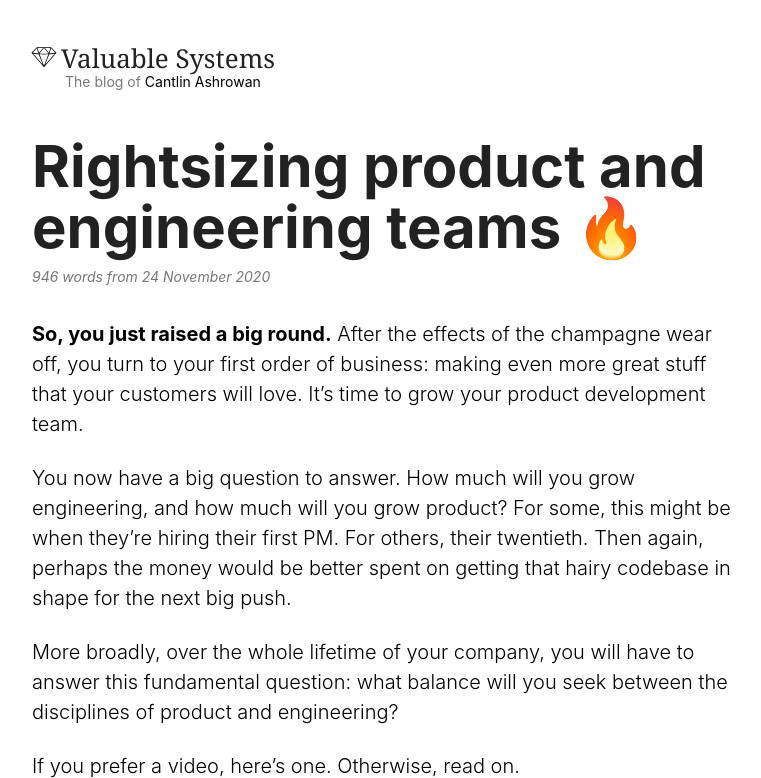
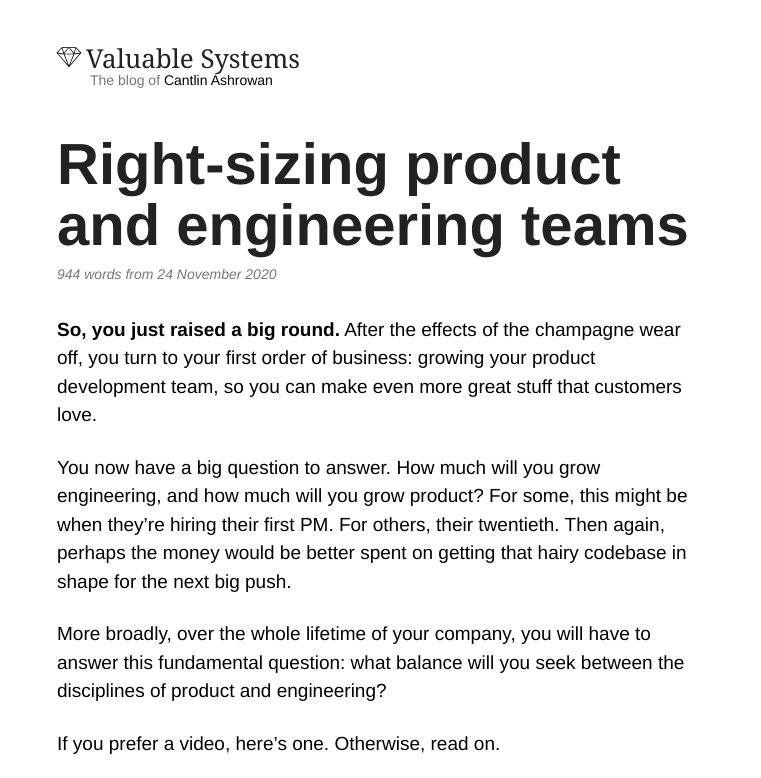
Before and after one commit to cantlin/at.cantl.in, a Jekyll site: the page built from _posts/2020-11-24-rightsizing-product-and-engineering-teams.md, in a window 1280 px wide, cut to the strip 0-778 px from the top of the page. Shown: the whole strip, without its empty margins (258-1019 px from the left). Built offline with Jekyll 4.4.1, drawn with Linux system fonts in a browser that asks for light colours; some web fonts are replaced; some of the changed text lies outside the part shown.

```diff
--- a/_layouts/post.html
+++ b/_layouts/post.html
@@ -6,4 +6,6 @@ layout: default
   <h1>{{ page.title }}</h1>
   <span class="meta">{{ content | count_words }} words from {{ page.date | date_to_long_string }}</span>
   {{ content }}
+
+  <p class="after-text"><a href="/blog/">Valuable Systems</a> is the blog of <a href="https://cantl.in/">Cantlin Ashrowan</a>, a product leader based in London. You can email him at <a href="mailto:cantlin@gmail.com">cantlin@gmail.com</a>. You can follow him on Twitter <a href="https://twitter.com/cantlin">here.</p>
 </article>
--- a/_posts/2020-11-24-rightsizing-product-and-engineering-teams.md
+++ b/_posts/2020-11-24-rightsizing-product-and-engineering-teams.md
@@ -1,11 +1,11 @@
 ---
 layout: post
-title: Rightsizing product and engineering teams 🔥
+title: Right-sizing product and engineering teams
 image: images/rightsizing-product-and-engineering-teams-og-image.jpg
 description: "So, you just raised a big round. After the effects of the champagne wear off, you turn to your first order of business: making even more great stuff that your customers will love. It's time to grow your product development team."
 ---
 
-**So, you just raised a big round.** After the effects of the champagne wear off, you turn to your first order of business: making even more great stuff that your customers will love. It's time to grow your product development team.
+**So, you just raised a big round.** After the effects of the champagne wear off, you turn to your first order of business: growing your product development team, so you can make even more great stuff that customers love.
 
 You now have a big question to answer. How much will you grow engineering, and how much will you grow product? For some, this might be when they're hiring their first PM. For others, their twentieth. Then again, perhaps the money would be better spent on getting that hairy codebase in shape for the next big push.
 
@@ -14,7 +14,7 @@ More broadly, over the whole lifetime of your company, you will have to answer t
 If you prefer a video, here's one. Otherwise, read on.
 
 <div class="iframe-wrapper">
-	<iframe width="100%" src="https://www.youtube.com/embed/KNWHNHIJj2s" frameborder="0" allow="accelerometer; autoplay; clipboard-write; encrypted-media; gyroscope; picture-in-picture" allowfullscreen></iframe>
+	<iframe width="100%" src="https://www.youtube.com/embed/KNWHNHIJj2s?cc_load_policy=1" frameborder="0" allow="accelerometer; autoplay; clipboard-write; encrypted-media; gyroscope; picture-in-picture" allowfullscreen></iframe>
 </div>
 
 ## Magic ratios
--- a/at.css
+++ b/at.css
@@ -1,27 +1,27 @@
 body {
 	margin:0 auto;
-	max-width:700px;
-	font-family:-apple-system,BlinkMacSystemFont,Segoe UI,Helvetica,Arial,sans-serif,Apple Color Emoji,Segoe UI Emoji;
+	max-width:650px;
+	font-family:Helvetica,Arial,sans-serif,Apple Color Emoji;
 }
 
 p {
-	font-family:-apple-system,BlinkMacSystemFont,Segoe UI,Helvetica,Arial,sans-serif,Apple Color Emoji,Segoe UI Emoji;
+	font-family:Helvetica,Arial,sans-serif,Apple Color Emoji;
 }
 
 h2 {
-	font-family:-apple-system,BlinkMacSystemFont,Segoe UI,Helvetica,Arial,sans-serif,Apple Color Emoji,Segoe UI Emoji;
+	font-family:Helvetica,Arial,sans-serif,Apple Color Emoji;
 	font-weight:bold;
 }
 
 article h1 {
-	/*font-family: 'Sorts Mill Goudy', 'Georgia', serif;*/
-	font-family:-apple-system,BlinkMacSystemFont,Segoe UI,Helvetica,Arial,sans-serif,Apple Color Emoji,Segoe UI Emoji;
+	font-family:Helvetica,Arial,sans-serif,Apple Color Emoji;
 	font-weight:bold;
 	line-height:1.05;
 	padding:0;
 }
 
-header h1 {
+header h1,
+.footer h1 {
 	font-family: 'Sorts Mill Goudy', 'Georgia', serif;
 }
 
@@ -147,9 +147,13 @@ a {
 
 p {
 
-	font-size:20px;
-	line-height:1.5;
-	font-weight:300;
+	font-size:19px;
+	line-height:1.4;
+}
+
+p a {
+	color:#0077B5;
+	text-decoration:underline;
 }
 
 nav {
@@ -265,6 +269,11 @@ code {
 	text-shadow: 1px 1px white;
 }
 
+.after-text {
+	color:#777;
+	font-style:italic;
+}
+
 @media screen and (max-width: 900px) {
 	body {
 		max-width:700px;
```
Also changed, not shown: _posts/2020-12-2-on-pace.md (added, +22 -0 lines).
